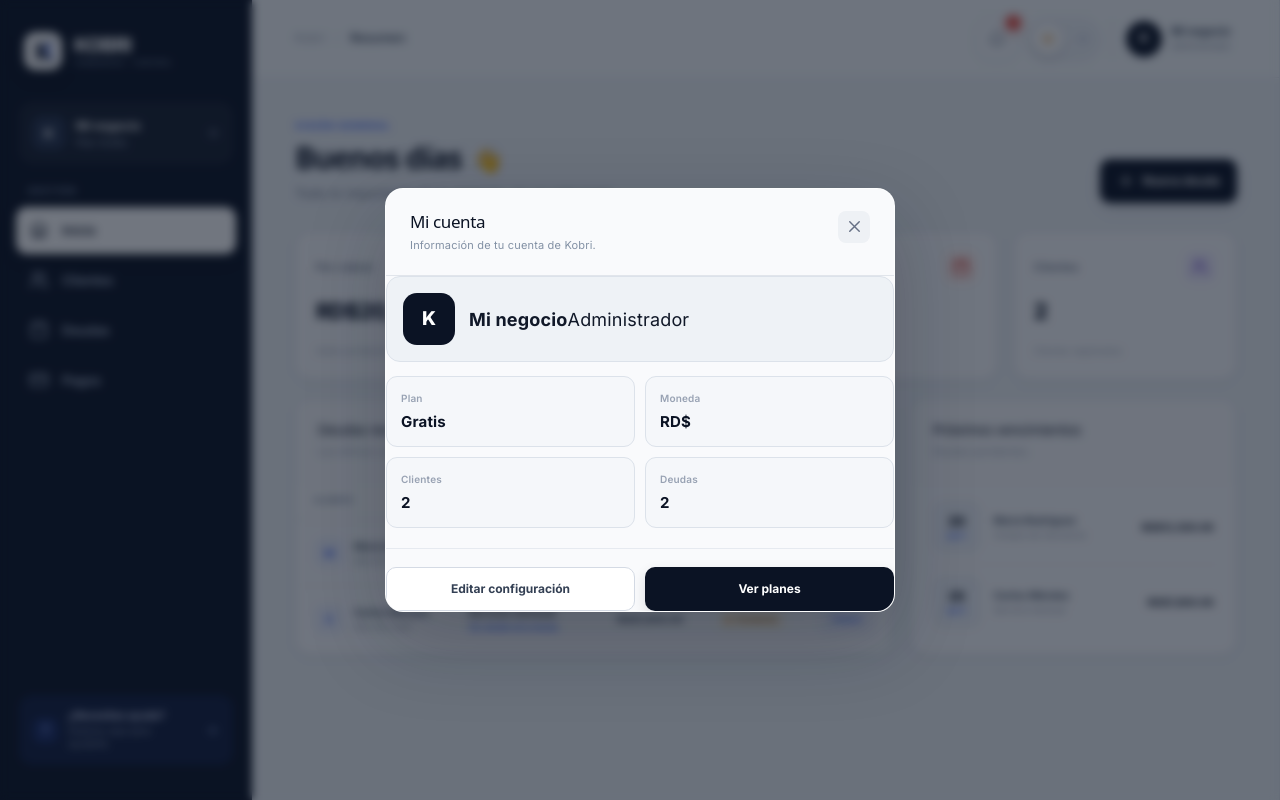
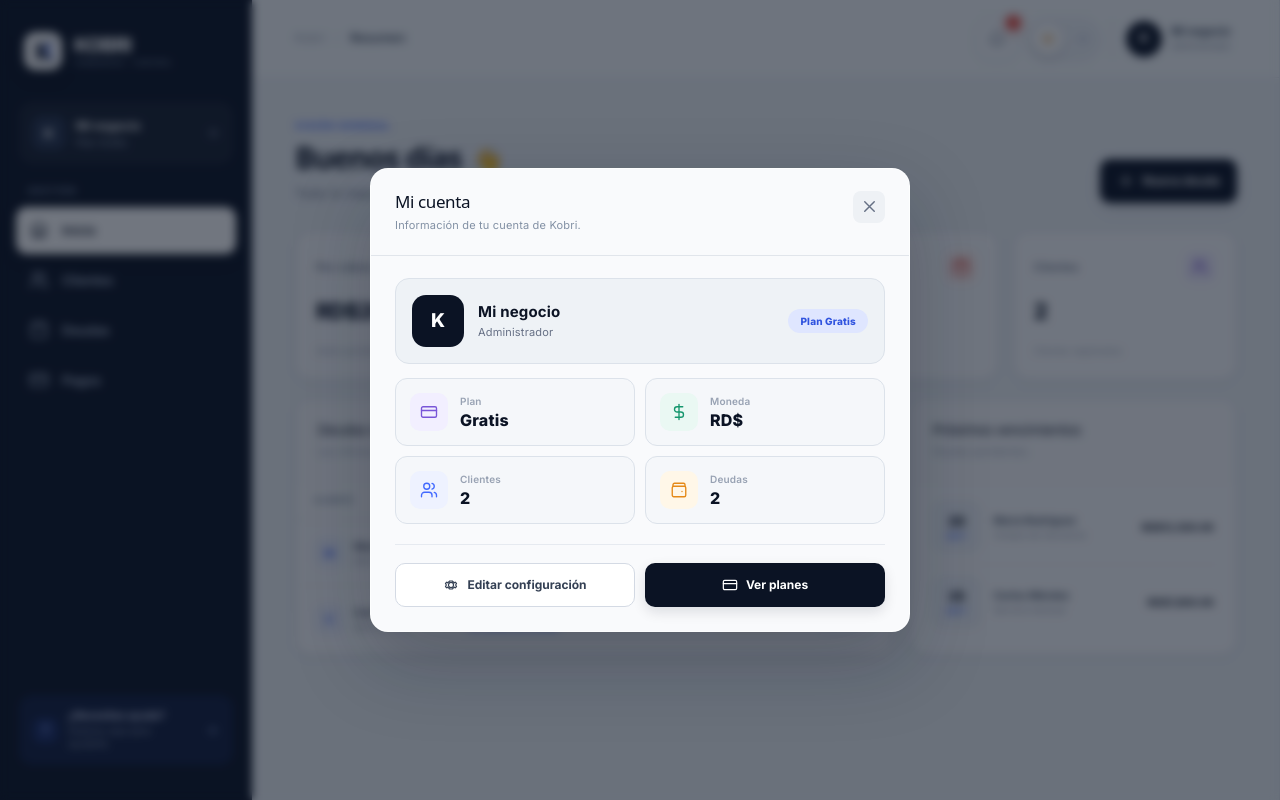
Before and after one commit to Nyxarion-ctrl/kobri, a React (Vite) app: page / in a window 1280 px wide. Both pictures are taken after a click on the button "Abrir mi cuenta". Built offline with nearby package versions, Linux system fonts and the light colour scheme.

Commit message:
Update App.jsx

```diff
--- a/src/App.jsx
+++ b/src/App.jsx
@@ -1039,7 +1039,7 @@ function App() {
                                       .charAt(0)
                                       .toUpperCase()}
                                   </div>
-                                  <div>
+                                  <div className="client-copy">
                                     <strong>{client.name}</strong>
                                     <span>Cliente</span>
                                   </div>
@@ -1215,7 +1215,7 @@ function App() {
                                   <div className="client-avatar">
                                     {client?.name?.charAt(0) || "K"}
                                   </div>
-                                  <div>
+                                  <div className="client-copy">
                                     <strong>
                                       {client?.name || "Cliente"}
                                     </strong>
@@ -1756,54 +1756,83 @@ function App() {
 
       {showAccount && (
         <Modal
+          className="account-modal"
           title="Mi cuenta"
           subtitle="Información de tu cuenta de Kobri."
           onClose={() => setShowAccount(false)}
         >
           <div className="account-profile">
             <div className="account-avatar">K</div>
-            <div>
+            <div className="account-profile-copy">
               <strong>{businessSettings.businessName}</strong>
               <span>Administrador</span>
             </div>
-          </div>
-
-          <div className="detail-grid">
-            <div>
+            <span className="account-plan-badge">Plan {currentPlan}</span>
+          </div>
+
+          <div className="account-stats">
+            <div className="account-stat">
+              <div className="stat-icon purple">
+                <Icon name="card" size={18} />
+              </div>
+              <div className="account-stat-copy">
                 <span>Plan</span>
                 <strong>{currentPlan}</strong>
               </div>
-            <div>
+            </div>
+
+            <div className="account-stat">
+              <div className="stat-icon green">
+                <Icon name="dollar" size={18} />
+              </div>
+              <div className="account-stat-copy">
                 <span>Moneda</span>
                 <strong>RD$</strong>
               </div>
-            <div>
+            </div>
+
+            <div className="account-stat">
+              <div className="stat-icon blue">
+                <Icon name="users" size={18} />
+              </div>
+              <div className="account-stat-copy">
                 <span>Clientes</span>
                 <strong>{clients.length}</strong>
               </div>
-            <div>
+            </div>
+
+            <div className="account-stat">
+              <div className="stat-icon orange">
+                <Icon name="wallet" size={18} />
+              </div>
+              <div className="account-stat-copy">
                 <span>Deudas</span>
                 <strong>{debts.length}</strong>
               </div>
             </div>
+          </div>
 
           <div className="account-actions">
             <button
+              type="button"
               className="secondary-button"
               onClick={() => {
                 setShowAccount(false)
                 setShowSettings(true)
               }}
             >
+              <Icon name="settings" size={16} />
               Editar configuración
             </button>
             <button
+              type="button"
               className="primary-button"
               onClick={() => {
                 setShowAccount(false)
                 setShowPlans(true)
               }}
             >
+              <Icon name="card" size={16} />
               Ver planes
             </button>
           </div>
@@ -1812,6 +1841,7 @@ function App() {
 
       {showPlans && (
         <Modal
+          className="plans-modal"
           title="Planes de Kobri"
           subtitle="Elige el nivel que mejor se adapte a tu negocio."
           onClose={() => setShowPlans(false)}
@@ -1837,6 +1867,7 @@ function App() {
                   ))}
                 </ul>
                 <button
+                  type="button"
                   className={currentPlan === plan.name ? "secondary-button" : "primary-button"}
                   onClick={() => {
                     setCurrentPlan(plan.name)
@@ -1930,7 +1961,7 @@ function DebtTable({ rows, onPay, onDetails, detailed = false }) {
                 </span>
               </td>
 
-              <td>
+              <td className="action-cell">
                 {debt.balance > 0 ? (
                   <button
                     className="small-pay-button"
@@ -1982,12 +2013,12 @@ function Modal({ title, subtitle, onClose, children, className = "" }) {
             <p>{subtitle}</p>
           </div>
 
-          <button className="modal-close" onClick={onClose}>
+          <button type="button" className="modal-close" onClick={onClose} aria-label="Cerrar">
             <Icon name="close" size={19} />
           </button>
         </div>
 
-        {children}
+        <div className="modal-body">{children}</div>
       </div>
     </div>
   )
```
Lines whose indentation alone changed are shown as unchanged.
